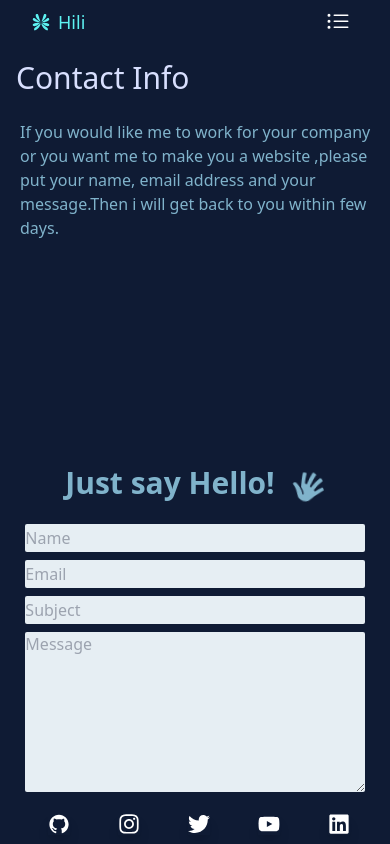
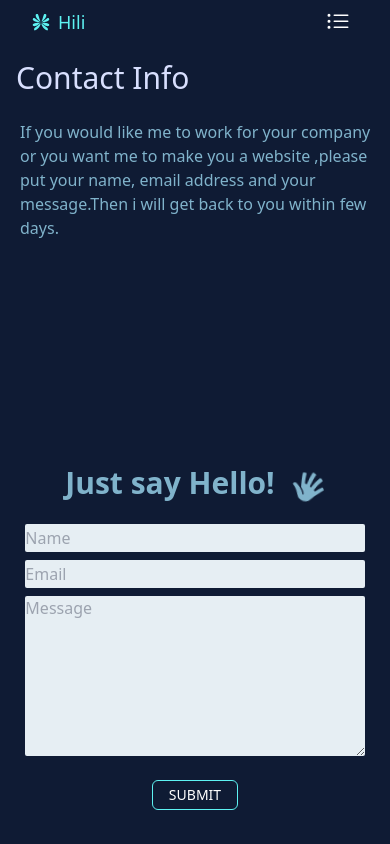
Before and after one commit to hilina-mastewal/portfolio, a React (Vite) app: page /Contact in a window 390 px wide. Built offline with nearby package versions, Linux system fonts and the light colour scheme.

Commit message:
Added new feature in

```diff
--- a/package.json
+++ b/package.json
@@ -9,6 +9,7 @@
     "preview": "vite preview"
   },
   "dependencies": {
+    "@emailjs/browser": "^3.11.0",
     "autoprefixer": "^10.4.13",
     "node-fetch": "^2.6.12",
     "nodemailer": "^6.9.3",
--- a/src/Contact.jsx
+++ b/src/Contact.jsx
@@ -1,39 +1,25 @@
-import sendEmail from './sendEmail';
-import {  useState } from "react";
 import {HiOutlineMail,HiOutlinePhone} from 'react-icons/hi'
 import {FaRegAddressBook} from 'react-icons/fa'
 import {GiHand} from 'react-icons/gi'
+import React, { useRef } from 'react';
+import emailjs from '@emailjs/browser';
+const  Contact=()=> {
 
-const  Contact=()=> {
-   const [name, setName] = useState('');
-  const [email, setEmail] = useState('');
-  const [subject, setSubject] = useState('');
-  const [message, setMessage] = useState('');
+ const form = useRef();
 
-  const handleSubmit = async (e) => {
-  e.preventDefault();
 
-  const data = {
-    name,
-    email,
-    subject,
-    message,
+  const sendEmail = (e) => {
+    e.preventDefault();
+
+    emailjs.sendForm('service_1dzr5rw', 'template_9mzihbp', form.current, 'tWb-1GyfFxw2d1PSw')
+      .then((result) => {
+          console.log(result.text);
+          alert("Message Sent!")
+      }, (error) => {
+          console.log(error.text);
+          alert("Thank you")
+      });
   };
-
-  try {
-    await sendEmail(data);
-
-    // Reset form fields on successful submission
-    setName('');
-    setEmail('');
-    setSubject('');
-    setMessage('');
-    alert('Thank you for your message. We will get back to you soon.');
-  } catch (error) {
-    alert(error.message);
-  }
-};
-
   return (
     <div className="bg-[#0f1b34] flex  flex-col gap-10 md:flex-row items-start justify-around w-full absolute top-10  md:left-6 h-full  overflow-y-scroll">
   <div className="md:w-[55%]  h-1/2 xs:mt-10 md:h-full md:mt-20  flex flex-col xs:pt-[6%] md:pt-0 md:items-start gap-5 md:pl-20  pl-4">
@@ -59,51 +45,40 @@ const  Contact=()=> {
 <lable className=" font-thin md:text-base xs:text-2xl text-base text-[#80b3cb]">Addis Ababa, Ethiopia</lable>
 </div>
     </div>
-    <div className="md:w-[50%] h-1/2 w-full flex flex-col  md:mt-0 md:items-start h-1/2  items-center xs:h-full ">
+    <div className="md:w-[50%] h-1/2 w-full flex flex-col  md:mt-0 md:items-start   items-center xs:h-full ">
  <div className=" xs:text-6xl   text-3xl  font-bold text-[#80b3cb] md:mt-10 flex  md:item-start items-center gap-4  ">
       <h3 className=" xs:text-6xl  md:text-5xl text-3xl ">Just say Hello!</h3>
     <GiHand  className=" mt-2 animate-waving-hand " size='34'/>
     </div>
-      <form onSubmit={handleSubmit} className="md:mt-10 flex flex-col w-[87%] mt-5 md:items-start items-center gap-2 md:gap-7" >
+      <form ref={form} onSubmit={sendEmail} className="md:mt-10 flex flex-col w-[87%] mt-5 md:items-start items-center gap-2 md:gap-7" >
         <input
           className="xs:w-full md:w-[420px]  xs:h-10 h-7  w-full rounded-sm bg-[#e6eef3]"
           type="text"
           required
-         id="name"
-          value={name}
-          onChange={(e) => setName(e.target.value)}
+         name="name"
           placeholder="Name"
 
         />
         <input
           className="md:w-[420px] w-full xs:h-10 h-7  rounded-sm  bg-[#e6eef3]"
           type="text"
-          id="email"
+          name="email"
           required
-          value={email}
+
           placeholder="Email"
-          onChange={(e) => setEmail(e.target.value)}
+
         />
 
-        <input
-          className="md:w-[420px] xs:h-10 h-7 w-full  rounded-sm bg-[#e6eef3]"
-          type="text"
-          id="subject"
-          required
-          value={subject}
-          placeholder="Subject"
-          onChange={(e) => setSubject(e.target.value)}
-        />
 
         <textarea
           className="md:w-[420px] xs:h-52 w-full h-40 rounded-sm bg-[#e6eef3]"
           type="text"
-          id="message"
-          value={message}
-          placeholder="Message"
-          onChange={(e) => setMessage(e.target.value)} >
+          name="message"
+
+       placeholder="Message"
+           >
         </textarea>
-
+        <div data-netlify-recaptcha="true"></div>
         <button
           className="button text-sm my-2 mb-20 md:w-48 "
           type="submit">
--- a/src/Sidebar.jsx
+++ b/src/Sidebar.jsx
@@ -5,12 +5,12 @@ import{AiOutlineGithub} from 'react-icons/ai';
 const  Sidebar=()=> {
 
   return (
-  <div className=" absolute  md:top-0  md:w-16 m-0  md:h-full bottom-0  w-full h-10 flex md:flex-col pl-2 gap-12 items-center justify-center bg-[#0f1b34]  text-white  z-[1]">
+  <div className=" absolute  md:top-0  md:w-16 m-0  md:h-full bottom-0 hidden w-full h-10 md:flex md:flex-col pl-2 xs:gap-12 gap-5 items-center justify-center bg-[#0f1b34]  text-white  z-[1]">
 <a  href="https://github.com/Hilina-mastewal" className='SideBar '> <AiOutlineGithub size="22"/></a>
 <a href="https://instagram.com/" title="username:-Hilina_Mastewal" className='SideBar'><FaInstagram size="22"/></a>
-<a href="https://twitter.com/" title="username:-Hilina_Mastewal" className='SideBar'><FaTwitter size="22"/></a>
-<a  href="https://youtube.com/" title="username:-Hilina_Mastewal "className='SideBar'><FaYoutube size="22"/></a>
-<a  href="https://linkedin.com/" title="username:-Hilina_Mastewal "className='SideBar'><FaLinkedin size="22"/></a>
+<a href="https://twitter.com/hilinamastewal" title="username:-Hilina_Mastewal" className='SideBar'><FaTwitter size="22"/></a>
+<a  href="https://youtube.com/hilinamastewal" title="username:hilinamekonnen171 "className='SideBar'><FaYoutube size="22"/></a>
+
         </div>
 
   );
--- a/src/service.jsx
+++ b/src/service.jsx
@@ -4,7 +4,7 @@ import{SiHtml5,SiCss3 , SiTailwindcss,SiJavascript,SiMongodb ,SiCplusplus,SiReac
 const  Service=()=> {
 
   return (
-    <div className=" bg-[#0f1b34] absolute text-white top-10  justify-start items-start md:pt-0 pt-7 xs:pt-32 gap-8 md:justify-center md:items-start flex flex-col md:flex-row  overflow-y-scroll md:left-16 w-full  h-full">
+    <div className=" bg-[#0f1b34] absolute text-white top-10  justify-start items-start md:pt-0 pt-7 px-3 xs:px-0 xs:pt-32 gap-8 md:justify-center md:items-start flex flex-col md:flex-row  overflow-y-scroll md:left-16 w-full  h-full">
   <div className=" md:w-[10%] md:h-full flex justify-start  items-center ">
      <div className=" text-4xl xs:text-4xl xs:font-medium text-[#d8dffe] sm:pt-10 md:pt-20 md:-rotate-90 ">My  Skills</div>
      </div>
```
Also changed, not shown: 1 other file (tests, documents, lock files or other folders).
